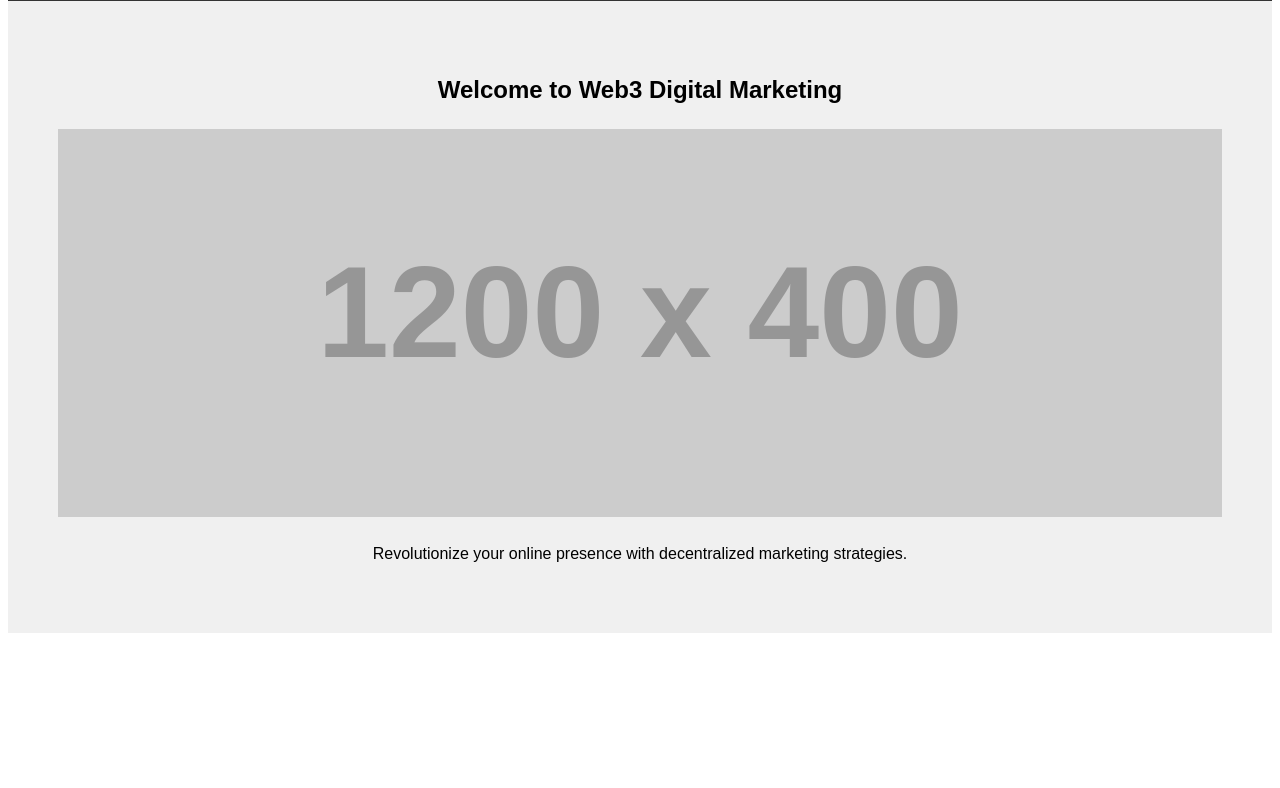
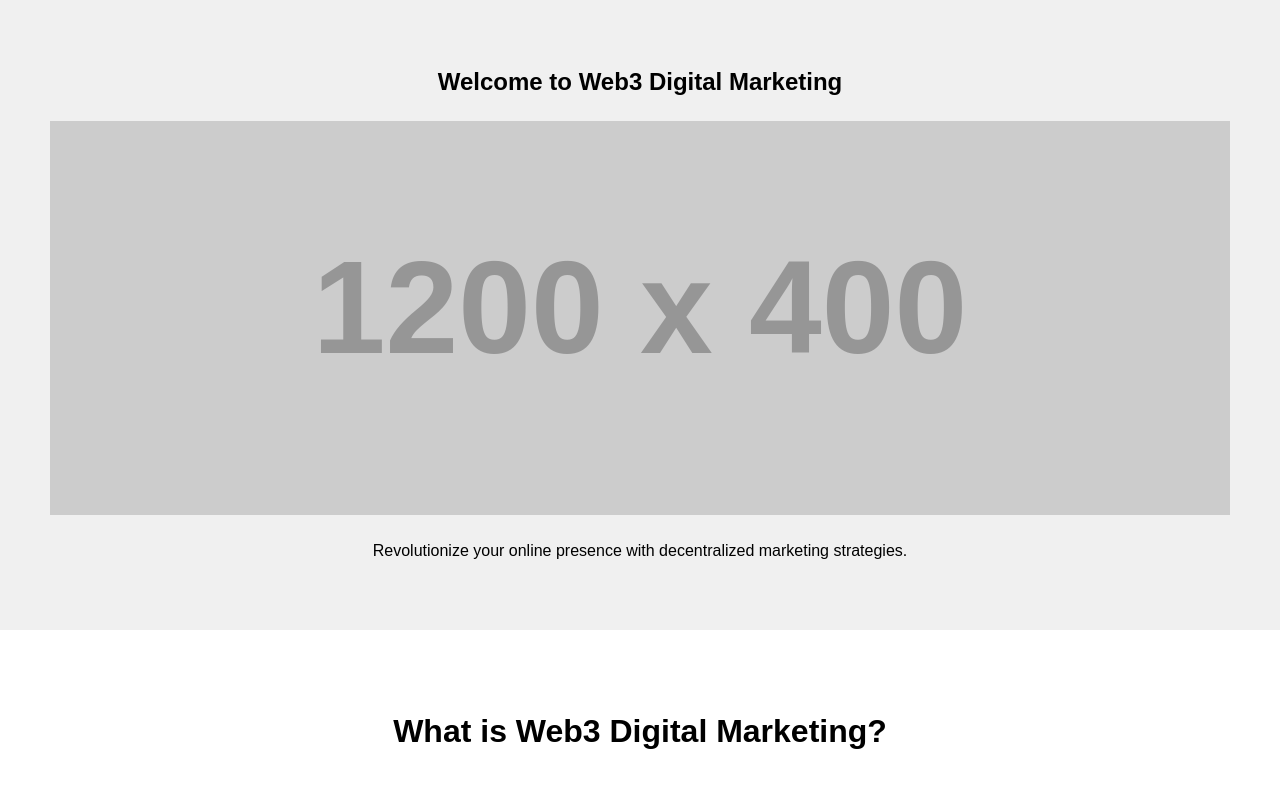
Before and after one commit to emadmkh/emadmkh.github.io, a plain HTML site: page index.html in a window 1280 px wide. Shown: the part 88-876 px from the top of the page. Before the commit the page ends 849 px from the top, so only its background shows below. Drawn offline with Linux system fonts and the light colour scheme; placeholder pictures from the web are drawn by us.

Commit message:
Update index.html

```diff
--- a/index.html
+++ b/index.html
@@ -5,11 +5,14 @@
     <meta charset="UTF-8">
     <meta name="viewport" content="width=device-width, initial-scale=1.0">
     <title>Web3 Digital Marketing</title>
+    <link rel="stylesheet" href="https://cdnjs.cloudflare.com/ajax/libs/font-awesome/6.1.0/css/all.min.css">
     <style>
         /* Add your custom CSS styles here */
         body {
             font-family: Arial, sans-serif;
             line-height: 1.6;
+            margin: 0;
+            padding: 0;
         }
 
         header {
@@ -52,6 +55,11 @@
             height: auto;
         }
 
+        .intro {
+            padding: 50px;
+            text-align: center;
+        }
+
         .services {
             display: flex;
             flex-wrap: wrap;
@@ -81,6 +89,16 @@
             padding: 15px;
             text-align: center;
         }
+
+        .section-title {
+            font-size: 2rem;
+            margin-bottom: 1rem;
+        }
+
+        .section-subtitle {
+            font-size: 1.5rem;
+            margin-bottom: 1rem;
+        }
     </style>
 </head>
 
@@ -102,6 +120,5 @@
         <p>Revolutionize your online presence with decentralized marketing strategies.</p>
     </section>
 
-    <section class="services" id="services">
-        <div class="service">
-            <img src="https://via.placeholder.com/250x
+    <section class="intro">
+        <h2 class="section-title">What is Web3 Digital Marketing?</h2
```
